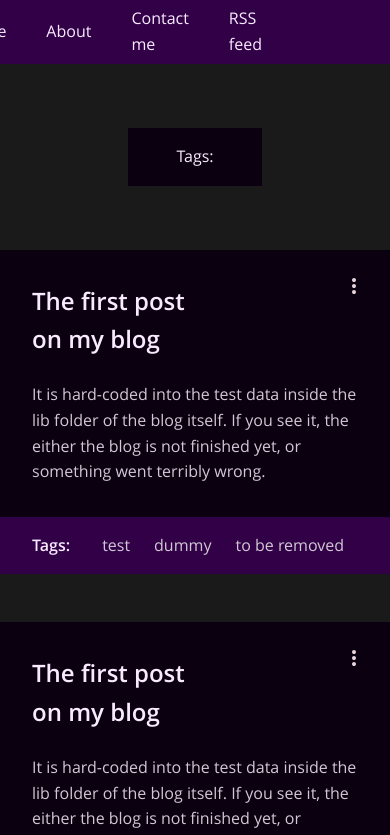
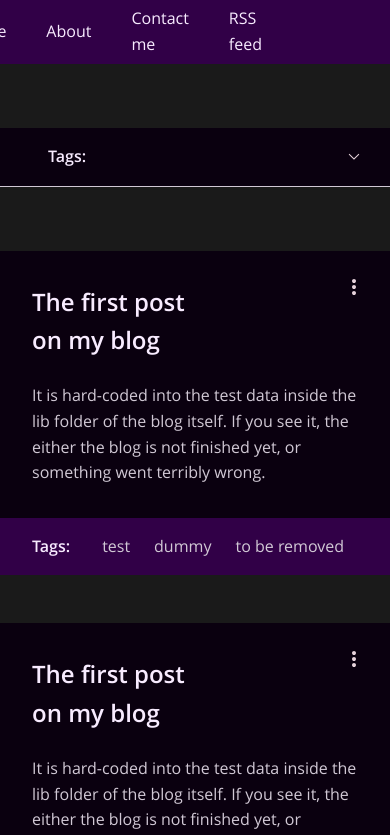
Before and after one commit to c0dehamster/futurevoid-blog, a SvelteKit app: page / in a window 390 px wide. Shown: the top 835 px of the page. Built offline with nearby package versions, Linux system fonts and the light colour scheme.

Commit message:
Style the tag selector (tablet)

```diff
--- /dev/null
+++ b/src/lib/test-data/testTagsList.ts
@@ -0,0 +1,12 @@
+import type { Tag } from "$lib/types/tag"
+
+export const testTagsList: Array<Tag> = [
+    "test",
+    "dummy",
+    "to be removed",
+    "lorem",
+    "ipsum",
+    "dolor",
+    "sit",
+    "amet",
+]
--- a/src/routes/+page.svelte
+++ b/src/routes/+page.svelte
@@ -1,19 +1,18 @@
 <script lang="ts">
+    import type { Post } from "$lib/types/post"
+
     import { testPost } from "$lib/test-data/testPost"
-    import type { Post } from "$lib/types/post"
+    import { testTagsList } from "$lib/test-data/testTagsList"
+
     import PostTile from "./PostTile.svelte"
+    import Tags from "./Tags.svelte"
 
     let posts: Array<Post> | null = [testPost, testPost]
 </script>
 
 <div class="page-wrapper">
     <main class="main">
-        <div class="tags">
-            <div class="tags__header">
-                <p class="tags__label">Tags:</p>
-                <!-- TODO: implement the dropdown-->
-            </div>
-        </div>
+        <Tags tags={testTagsList}></Tags>
 
         {#if posts}
             <ul class="feed">
@@ -48,13 +47,6 @@
         gap: 4rem;
     }
 
-    .tags {
-        padding-block: 1rem;
-        padding-inline: 3rem;
-
-        background-color: var(--color-neutral-800);
-    }
-
     .feed {
         display: flex;
         flex-direction: column;
--- /dev/null
+++ b/src/routes/Tags.svelte
@@ -0,0 +1,129 @@
+<script lang="ts">
+    import type { Tag } from "$lib/types/tag"
+
+    import iconExpand from "$lib/Images/icon-expand-more.svg"
+
+    export let tags: Array<Tag> | null
+
+    let selected: Array<Tag> = []
+    let expanded = false
+</script>
+
+<div class="tags">
+    <div class="tags__header">
+        <p class="tags__label">Tags:</p>
+        {#if selected.length > 0}
+            <ul class="selected">
+                {#each selected as tagSelected}
+                    <div class="selected__list-item">{tagSelected}</div>
+                    <!-- TODO: implement click-to-remove -->
+                {/each}
+            </ul>
+        {/if}
+        <button class="tags__button" on:click={() => (expanded = !expanded)}>
+            <img src={iconExpand} alt="expand" class="tags__icon" />
+        </button>
+    </div>
+
+    <!-- Tablet-first -->
+
+    <div class="dropdown {expanded ? 'dropdown--expanded' : ''}">
+        <div class="dropdown__buffer">
+            <ul class="dropdown__contents">
+                {#if tags}
+                    {#each tags as tag}
+                        <li class="tag-item">
+                            <input
+                                type="checkbox"
+                                class="tag-item__checkbox hidden"
+                                bind:group={selected}
+                                value={tag}
+                                id={tag}
+                            />
+                            <label for={tag} class="tag-item__label"
+                                >{tag}</label
+                            >
+                        </li>
+                    {/each}
+                {/if}
+            </ul>
+        </div>
+    </div>
+</div>
+
+<style>
+    .tags {
+        width: 100%;
+        padding-inline-start: 3rem;
+        padding-inline-end: 1.5rem;
+
+        background-color: var(--color-neutral-800);
+        border-bottom: 1px solid var(--color-neutral-200);
+    }
+
+    /* Header */
+
+    .tags__header {
+        padding-block: 1rem;
+
+        display: grid;
+        grid-template-columns: 4rem auto 1.5rem;
+        grid-template-areas: "label selected button";
+    }
+
+    .tags__label {
+        grid-area: label;
+
+        font-weight: bold;
+    }
+
+    .tags__button {
+        grid-area: button;
+
+        background-color: transparent;
+    }
+
+    .selected {
+        display: flex;
+        flex-wrap: wrap;
+        row-gap: 0.5rem;
+        column-gap: 1.5rem;
+    }
+
+    .selected__list-item {
+        padding-inline: 1rem;
+
+        border-radius: 1rem;
+
+        background-color: var(--color-primary-400);
+    }
+
+    /* Dropdown */
+
+    .dropdown {
+        display: grid;
+        /* Collapsed state. Transition does not work with height, therefore grid rows hack */
+        grid-template-rows: 0fr;
+
+        transition: grid-template-rows 200ms ease-out;
+    }
+
+    .dropdown--expanded {
+        grid-template-rows: 1fr;
+    }
+
+    .dropdown__buffer {
+        overflow: hidden;
+    }
+
+    .dropdown__contents {
+        padding-block: 1.5rem;
+
+        display: flex;
+        flex-wrap: wrap;
+        row-gap: 0.5rem;
+        column-gap: 1.5rem;
+
+        border-top: 1px solid var(--color-neutral-200);
+    }
+</style>
```
